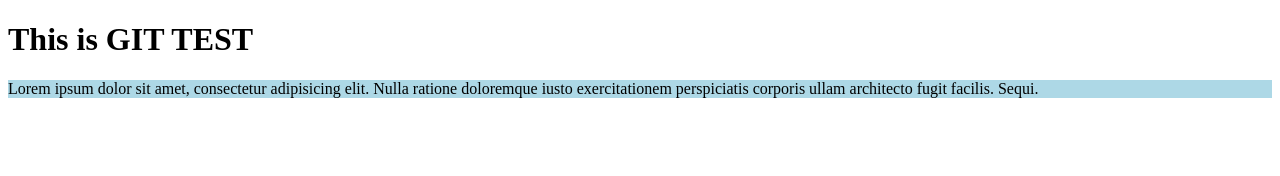
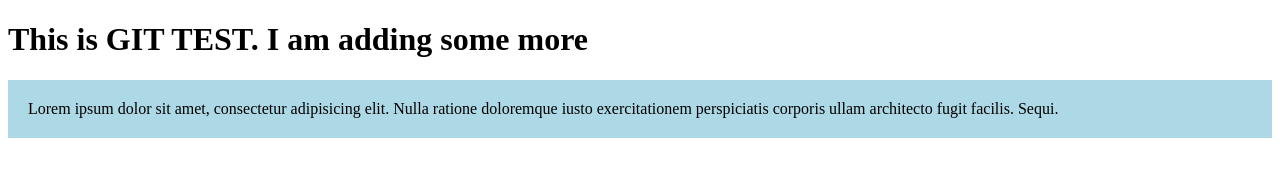
Before and after one commit to almagit2023/git-test-project, a plain HTML site: page gittest/index.html in a window 1280 px wide. Drawn offline with Linux system fonts and the light colour scheme.

Commit message:
Both HTML and CSS changed

```diff
--- a/gittest/index.html
+++ b/gittest/index.html
@@ -10,7 +10,7 @@
 
 <body>
 
-  <h1> This is GIT TEST</h1>
+  <h1> This is GIT TEST. I am adding some more</h1>
   <p>
     Lorem ipsum dolor sit amet, consectetur adipisicing elit. Nulla ratione doloremque iusto exercitationem perspiciatis
     corporis ullam architecto fugit facilis. Sequi.
--- a/gittest/style.css
+++ b/gittest/style.css
@@ -1,3 +1,4 @@
 p {
   background-color: lightblue;
+  padding: 20px;
 }
```
